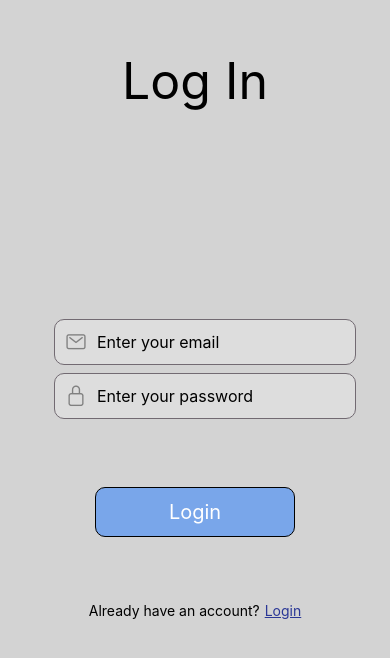
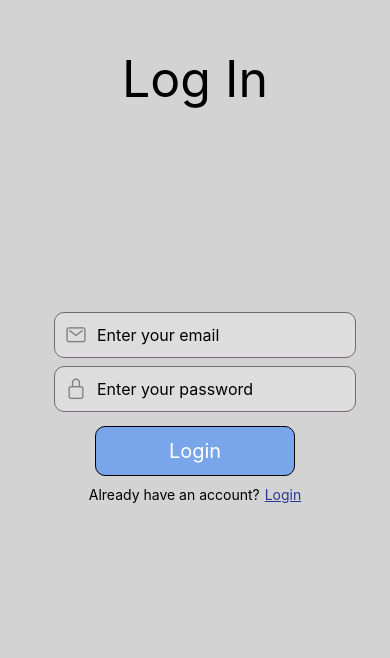
Before and after one commit to 7078-cj/appdev2, a React Native app in the folder react-native-layout/: screen / in a window 390 px wide. Shown: the part 130-788 px from the top of the page. Built offline with nearby package versions, Linux system fonts and the light colour scheme.

Commit message:
adjusted the alignment of the footer component contents

```diff
--- a/react-native-layout/src/components/FooterComponent.js
+++ b/react-native-layout/src/components/FooterComponent.js
@@ -33,12 +33,16 @@ export default function FooterComponent({ path, setPage }) {
 const styles = StyleSheet.create({
     container:{
         flex: 1,
+        flexDirection: 'column',
         alignItems:'center',
-        justifyContent: 'space-evenly'
+        justifyContent: 'flex-start',
+        alignContent: 'space-evenly',
+        marginTop:10
     },
     bottomContent:{
         flexDirection: 'row',
-        gap: 5
+        gap: 5,
+        marginTop:10
     },
 
 })
```
